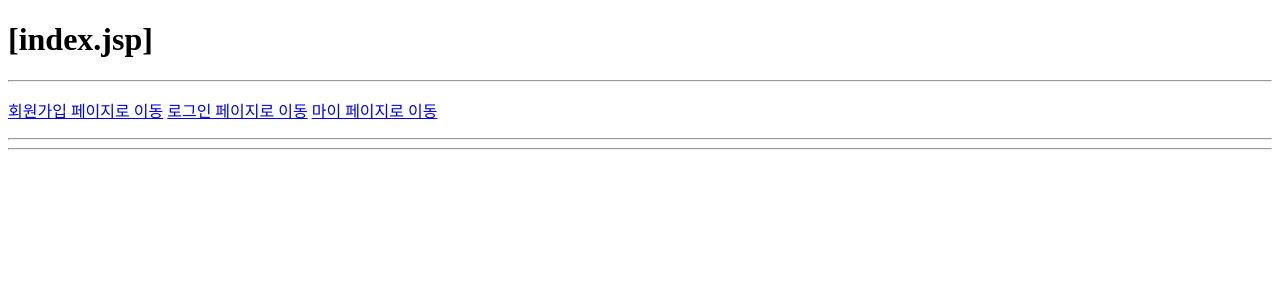
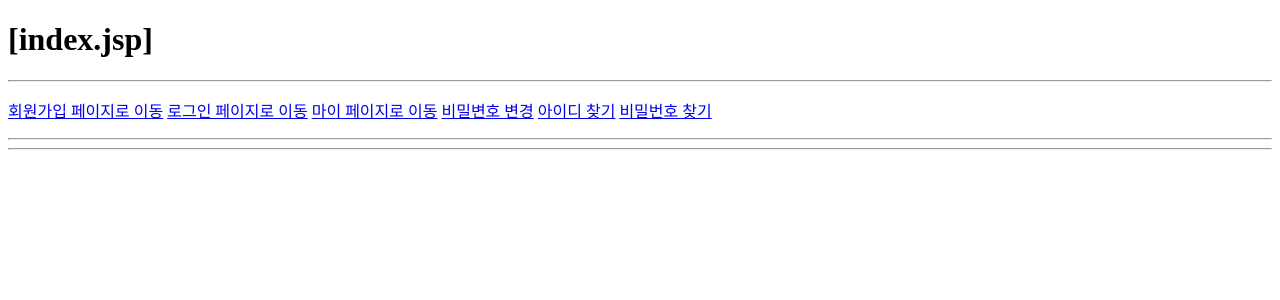
Before and after one commit to itwillproject/learn, a Java web app: page /Member/index.jsp in a window 1280 px wide. Shown: the top 300 px of the page. Run offline with Tomcat 11, a stand-in JSP engine, Linux system fonts and the light colour scheme.

Commit message:
비밀번호 변경 후 이동페이지 수정 인덱스페이지 에서 이동 경로 추가 뉴맴버 사이드네비 경로 수정

```diff
--- a/src/main/webapp/Member/changePasswordOK.jsp
+++ b/src/main/webapp/Member/changePasswordOK.jsp
@@ -25,7 +25,7 @@
 				<p>비밀번호 변경이 완료되었습니다.</p>
 				<p>
 					<input type="button" class="btn-block btn btn-success my-2" value="확인"
-						onclick="location.href='findId.jsp'">
+						onclick="location.href='index.jsp'">
 						<!-- inflearn 확인 버튼 클릭시 아이디 찾기 화면으로 이동 -->
 				</p>
 			</div>
--- a/src/main/webapp/Member/index.jsp
+++ b/src/main/webapp/Member/index.jsp
@@ -16,6 +16,9 @@
 		<a href="newMember.jsp">회원가입 페이지로 이동</a>
 		<a href="login.jsp">로그인 페이지로 이동</a>
 		<a href="myPage.jsp">마이 페이지로 이동</a>
+		<a href="changePassword.jsp">비밀변호 변경</a>
+		<a href="findId.jsp">아이디 찾기</a>
+		<a href="findPassword.jsp">비밀번호 찾기</a>
 	</p>
 	<hr><hr>
 
--- a/src/main/webapp/Member/newMember.jsp
+++ b/src/main/webapp/Member/newMember.jsp
@@ -21,7 +21,7 @@
 
 		<div class="row">
 		<div class="col-2">
-			<%@ include file="../sideNav.jspf"%>
+			<%@ include file="sideNav.jspf"%>
 			</div>
 			<div class="col-10">
 
```
